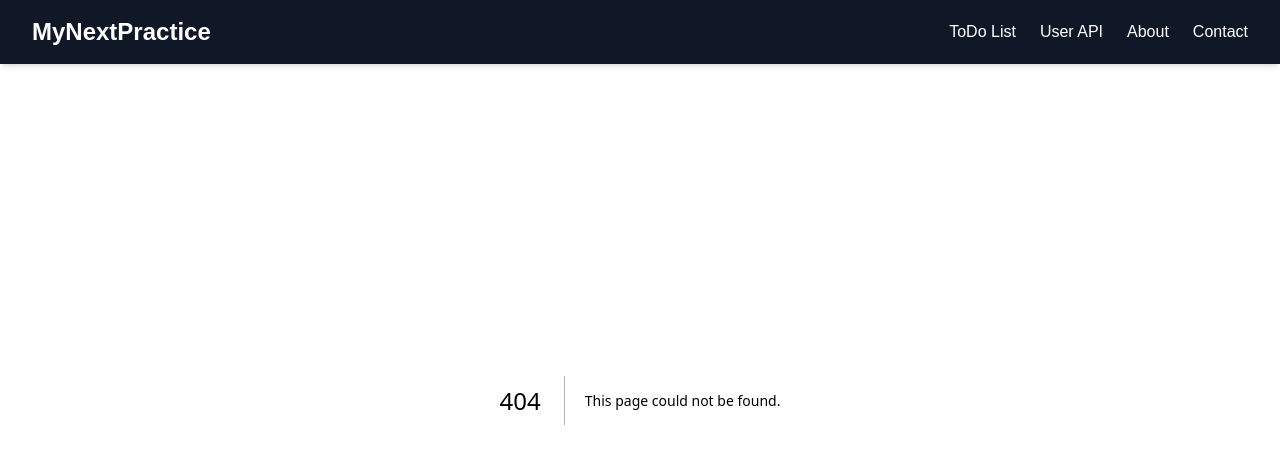
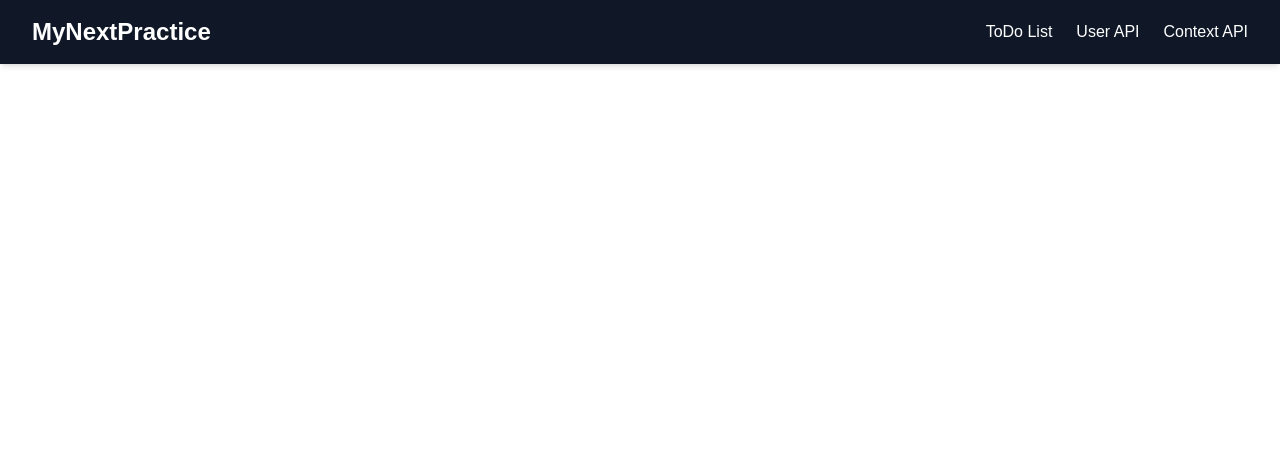
Before and after one commit to alihusnain-dev/practiceNext, a Next.js app: page /Context in a window 1280 px wide. Before the commit this address had no page. Shown: the top 464 px of the page. Built offline with nearby package versions, Linux system fonts and the light colour scheme.

Commit message:
add new api page

```diff
--- a/Components/Header.js
+++ b/Components/Header.js
@@ -10,8 +10,7 @@ const Header = () => {
   const navLinks = [
     { name: 'ToDo List', href: '/ToDo' },
     { name: 'User API', href: '/UserAPI' },
-    { name: 'About', href: '/about' },
-    { name: 'Contact', href: '/contact' },
+    { name: 'Context API', href: '/Context' },
   ];
 
   return (
--- /dev/null
+++ b/app/Context/page.js
@@ -0,0 +1,9 @@
+import React from 'react'
+
+const page = () => {
+  return (
+    <div>page</div>
+  )
+}
+
+export default page
```
